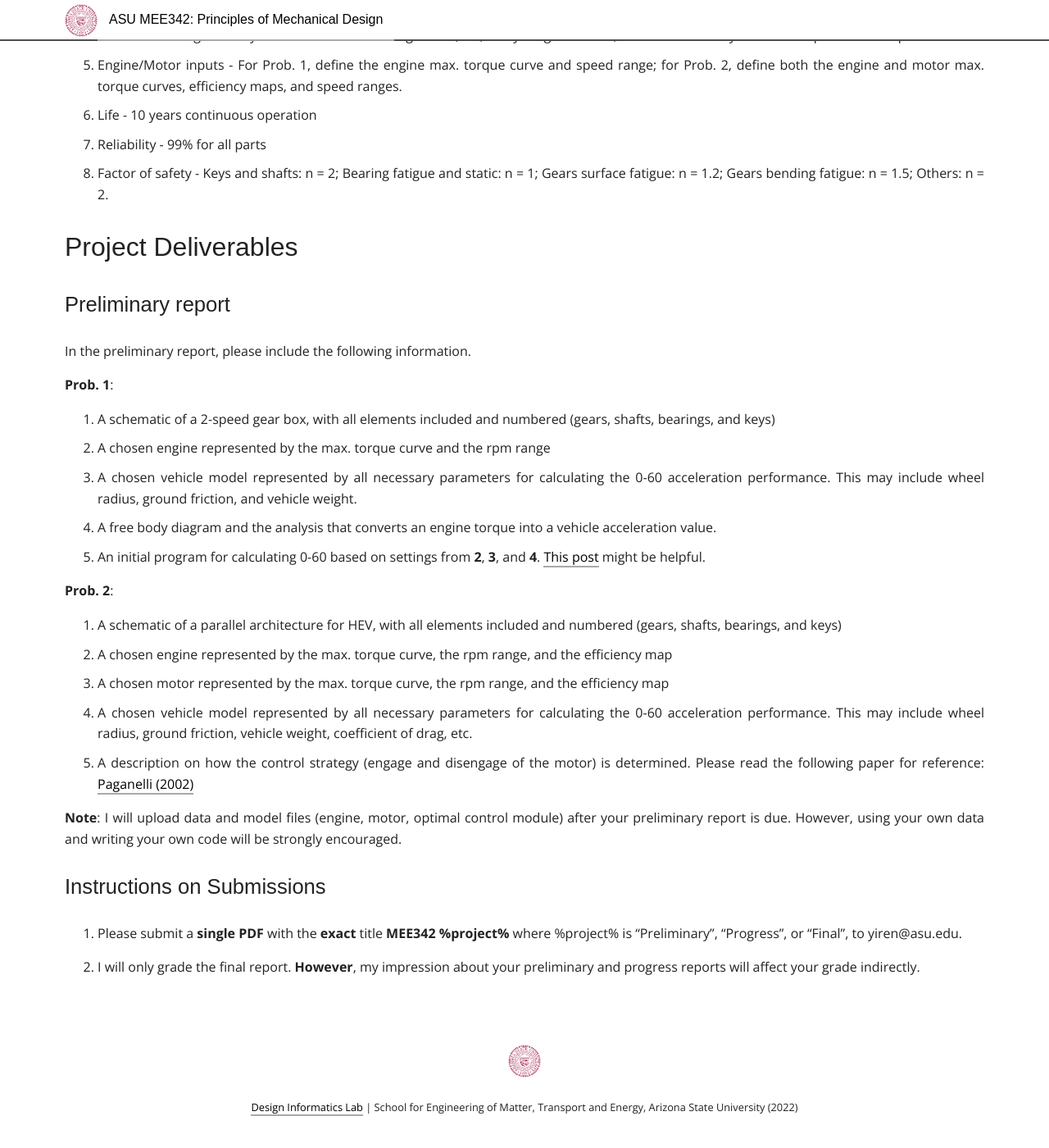
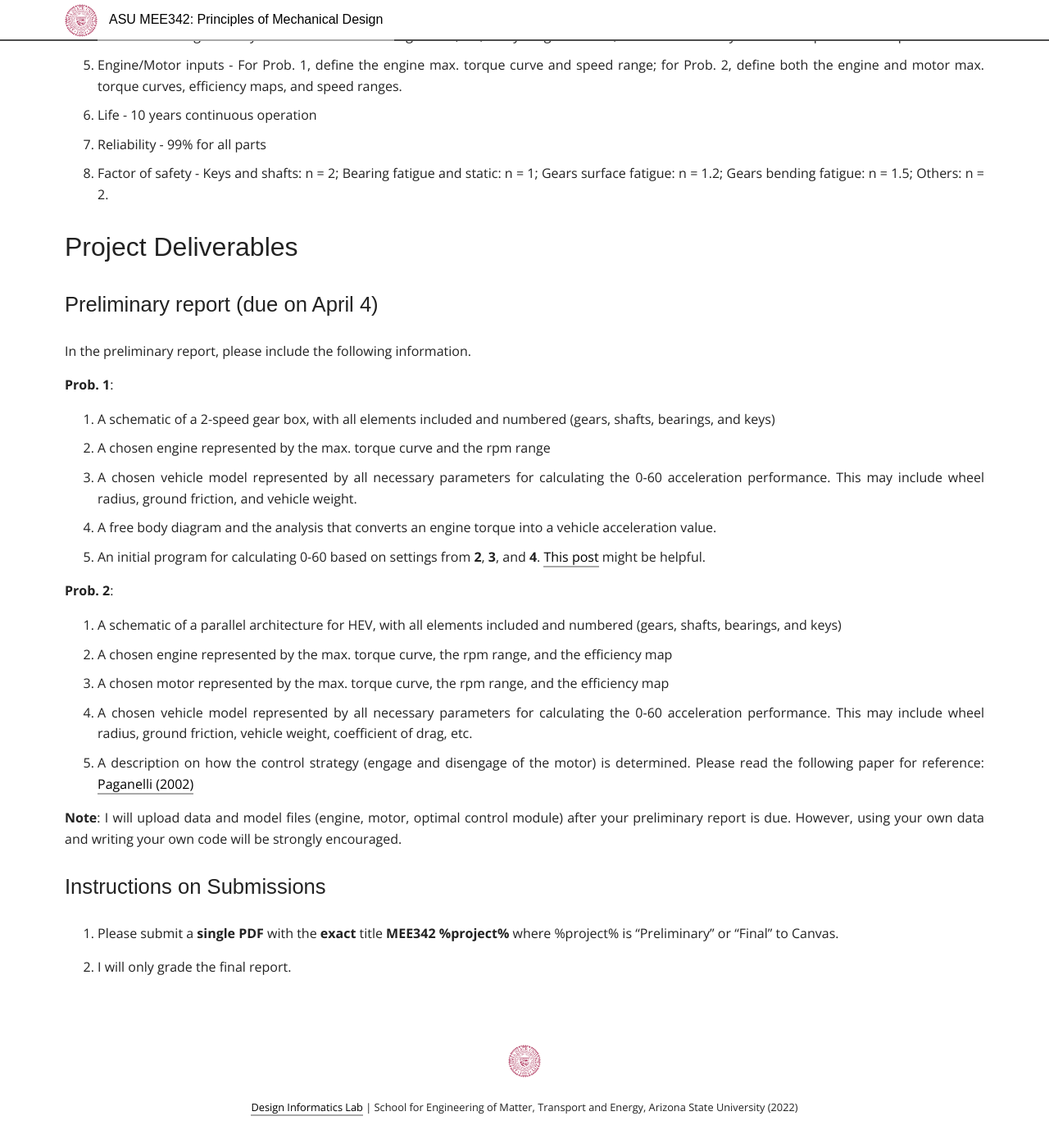
Before and after one commit to DesignInformaticsLab/DesignInformaticsLab.github.io, a Jekyll site: the page built from _posts/teaching/mechdesign/2018-02-25-project.md, in a window 1280 px wide and 1400 px high, scrolled down 639 px. Shown: the whole window at 82% size. Built offline with Jekyll 4.4.1, drawn with Linux system fonts in a browser that asks for light colours; some web fonts are replaced.

Commit message:
update MEE342 homework

```diff
--- a/_posts/teaching/mechdesign/2018-02-25-project.md
+++ b/_posts/teaching/mechdesign/2018-02-25-project.md
@@ -34,7 +34,7 @@ Gears surface fatigue: n = 1.2; Gears bending fatigue: n = 1.5; Others: n = 2.
 
 ## Project Deliverables
 
-### Preliminary report
+### Preliminary report (due on April 4)
 In the preliminary report, please include the following information.
 
 **Prob. 1**:
@@ -65,8 +65,6 @@ However, using your own data and writing your own code will be strongly encourag
 
 ### Instructions on Submissions
 
-1. Please submit a **single PDF** with the **exact** title **MEE342 %project%** where %project% is "Preliminary", "Progress",
-or "Final", to yiren@asu.edu.
+1. Please submit a **single PDF** with the **exact** title **MEE342 %project%** where %project% is "Preliminary" or "Final" to Canvas.
 
-2. I will only grade the final report. **However**, my impression about your preliminary and progress reports will affect
- your grade indirectly.
+2. I will only grade the final report.
```
